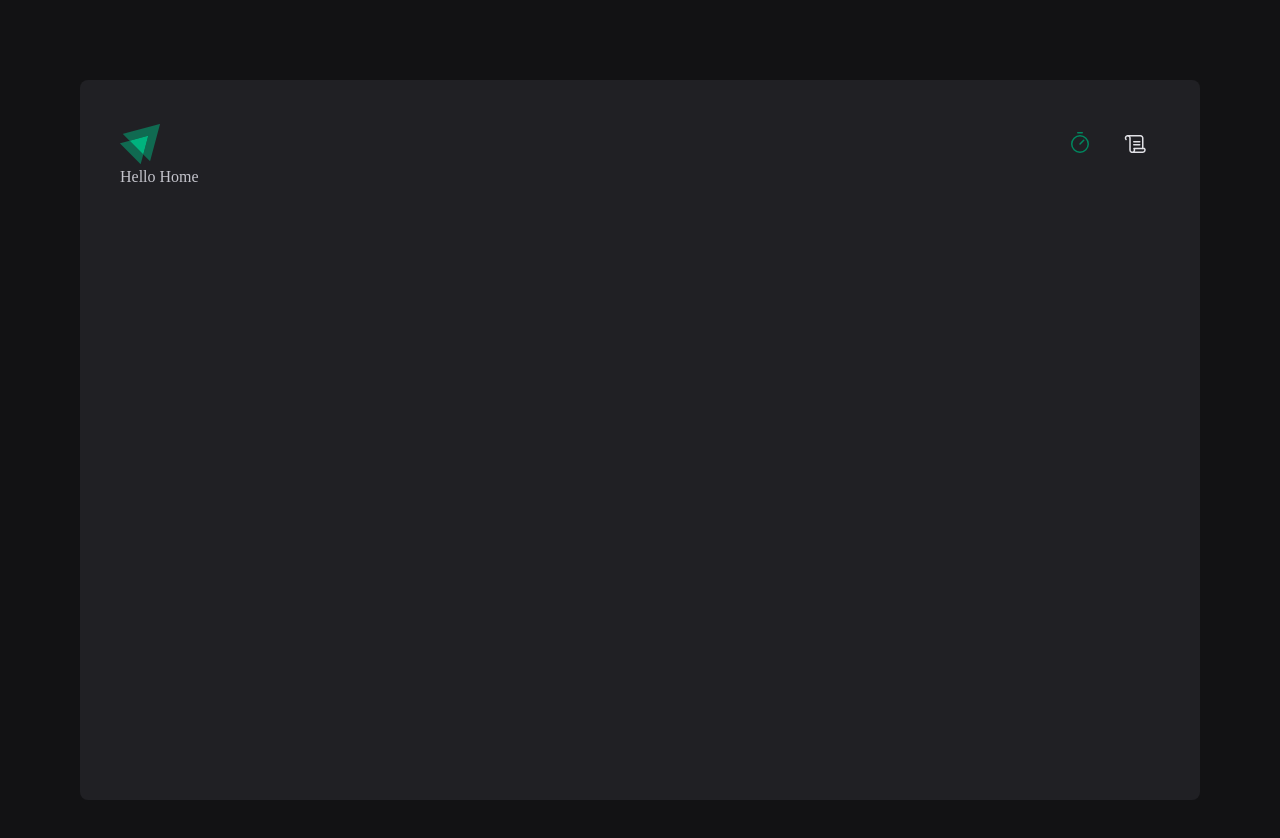
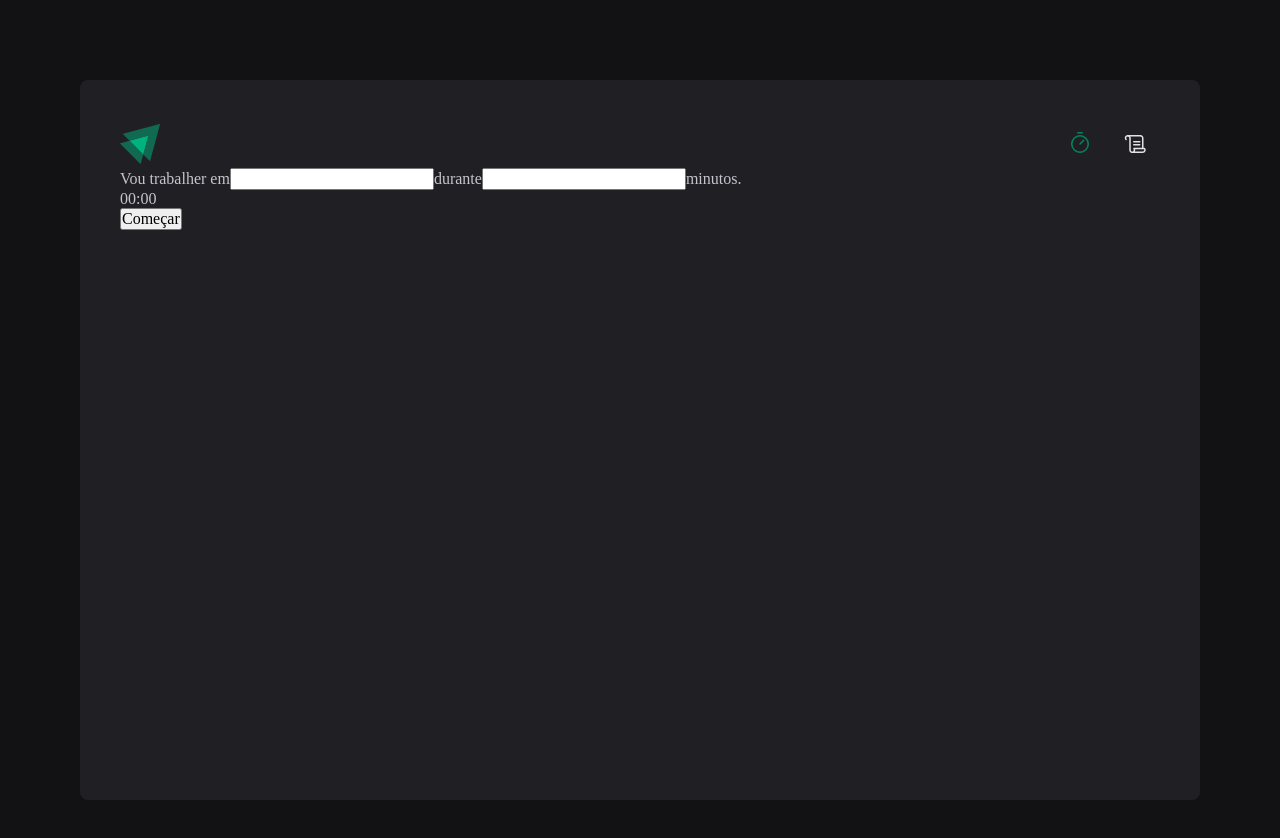
Before and after one commit to ReinaldoARamos/Ignite_Timer, a React (Vite) app: page / in a window 1280 px wide. Shown: the top 838 px of the page. Built offline with nearby package versions, Linux system fonts and the light colour scheme.

Commit message:
criando o HTML cru do formulário com o TImer

```diff
--- /dev/null
+++ b/src/pages/Home/index.tsx
@@ -0,0 +1,26 @@
+export function Home() {
+  return (<div>
+    <form>
+      <label htmlFor="task">Vou trabalher em</label>
+      <input id="task"/>
+
+      <label htmlFor="minutesAmount">durante</label>
+      <input type="Number" id="minutesAmount"/>
+
+      <span>minutos.</span>
+
+
+    <div>
+      <span>0</span>
+      <span>0</span>
+      <span>:</span>
+      <span>0</span>
+      <span>0</span>
+
+    </div>
+
+    <button>Começar</button>
+    </form>
+  </div>
+  )
+}
--- /dev/null
+++ b/src/pages/Home/styles.ts
@@ -0,0 +1 @@
+import styled from "styled-components";
--- a/src/pages/history.tsx
+++ b/src/pages/history.tsx
@@ -1,3 +1,3 @@
 export function History() {
-  return <div>Hello World</div>
+  return <div>Hello Home</div>
 }
--- a/src/pages/home.tsx
+++ /dev/null
@@ -1,3 +0,0 @@
-export function Home() {
-  return <div>Hello Home</div>
-}
--- a/src/routes/routes.tsx
+++ b/src/routes/routes.tsx
@@ -1,7 +1,7 @@
 import { Routes, Route } from 'react-router-dom'
 
-import { Home } from '../pages/home'
-import { History } from '../pages/history'
+import { Home } from '../pages/Home/index'
+//import { History } from '../pages/Home'
 import { DefaultLayout } from '../layouts/DefaultLayout'
 
 export function Router() {
```
Also changed, not shown: 1 other file (tests, documents, lock files or other folders).
